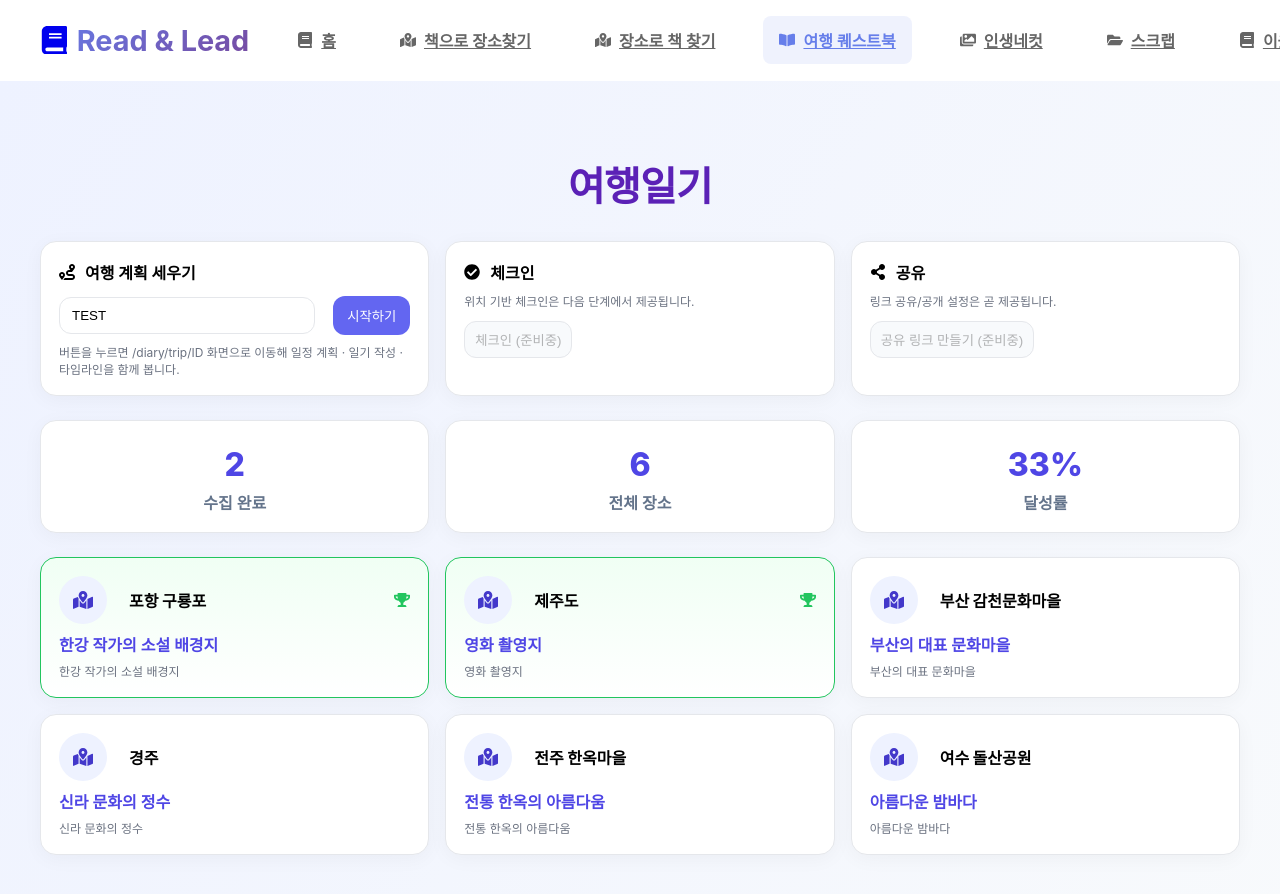
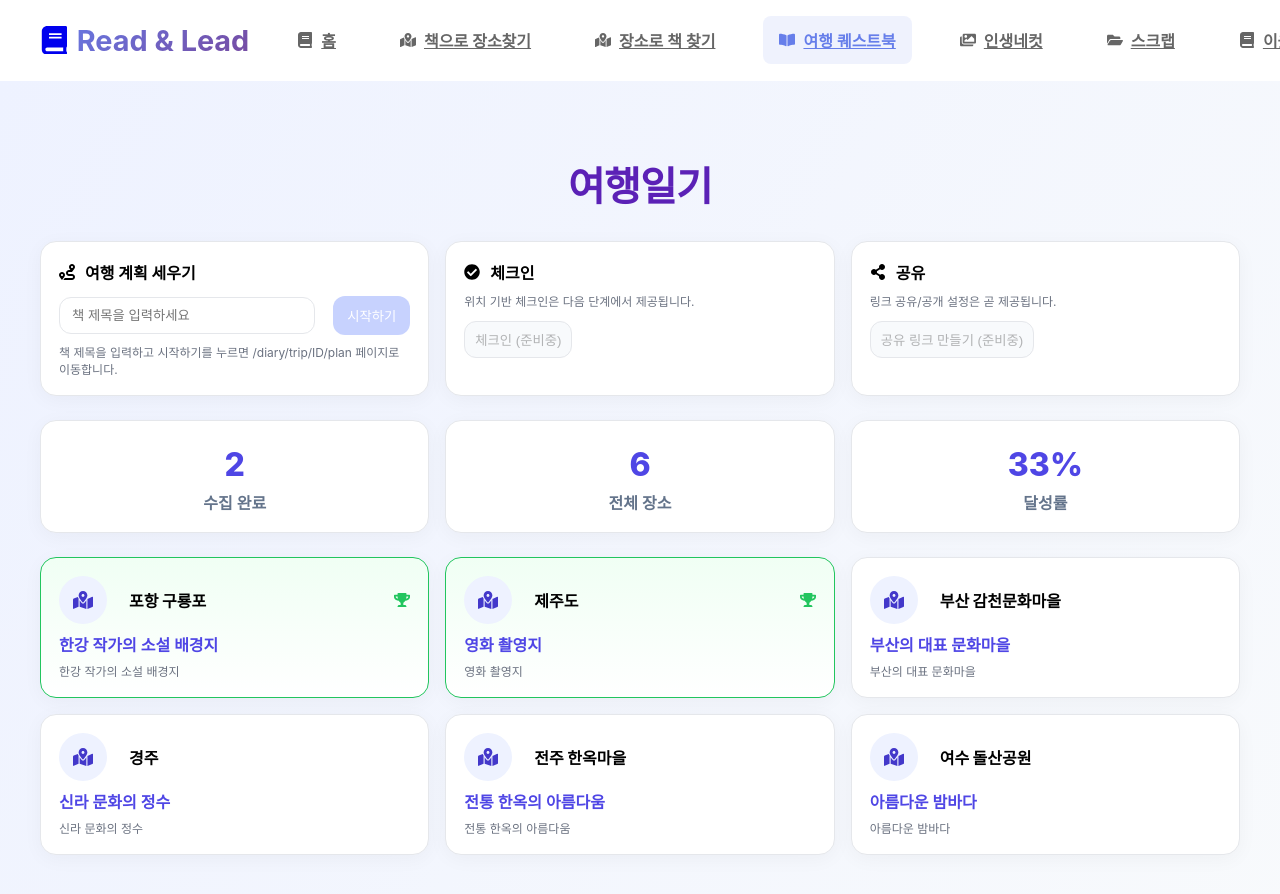
Before and after one commit to jooho-le/ReadANDLead, a React (Create React App) app in the folder react-frontend/: page /diary in a window 1280 px wide. Shown: the top 894 px of the page. Built offline with nearby package versions, Linux system fonts and the light colour scheme; no server answers.

Commit message:
[여행 계획 세우기] -ing

```diff
--- a/react-frontend/src/App.tsx
+++ b/react-frontend/src/App.tsx
@@ -17,6 +17,7 @@ import Neighbors from './pages/Neighbors';
 import NeighborPostPage from './pages/NeighborPost';
 import NeighborCompose from './pages/NeighborCompose';
 import PlaceToBook from './pages/PlaceToBook';
+import DiaryTripLayout from "./pages/DiaryTripPage";
 
 const Main = styled.main`
   min-height: 100vh;
@@ -36,6 +37,7 @@ export default function App() {
           <Route path="/diary" element={<TravelDiary />} />
           <Route path="/four-cut" element={<FourCutCreator />} />
           <Route path="/literary-scrap" element={<LiteraryTripScrap />} />
+          <Route path="/diary/trip/:id/plan" element={<DiaryTripLayout />} />
 
           {/* ✅ 'new'는 :id보다 먼저 선언해야 함 */}
           <Route path="/neighbors/new" element={<NeighborCompose />} />
--- a/react-frontend/src/pages/DiaryTripPage.tsx
+++ b/react-frontend/src/pages/DiaryTripPage.tsx
@@ -2,6 +2,7 @@
 
 import { NavLink, Outlet, useParams } from 'react-router-dom';
 import styled from 'styled-components';
+import { useLocation } from 'react-router-dom';
 import { useEffect, useMemo, useState } from 'react';
 import { StopPlanner } from '../components/StopPlanner';
 import { DiaryComposer } from '../components/diary/DiaryComposer';
@@ -17,6 +18,7 @@ const Tabs = styled.div`
   a{ padding:10px 14px; border-radius:12px 12px 0 0; text-decoration:none; color:#475569; }
   a.active{ background:#ffffff; border:1px solid #e5e7eb; border-bottom-color:transparent; color:#111827; }
 `;
+
 
 /* ---------------- Layout ---------------- */
 
@@ -41,11 +43,13 @@ export default function DiaryTripLayout() {
 export function PlanPanel() {
   const { id } = useParams<{ id: string }>();
   return (
-    <div style={{display:'grid', gap:12}}>
+    <div style={{ display: 'grid', gap: 12 }}>
+
       <StopPlanner tripId={id!} onAdded={() => { /* 필요시 토스트 */ }} />
     </div>
   );
 }
+
 
 export function JournalPanel() {
   const { id } = useParams<{ id: string }>();
--- a/react-frontend/src/pages/TravelDiary.tsx
+++ b/react-frontend/src/pages/TravelDiary.tsx
@@ -63,7 +63,18 @@ const Pill = styled.div`
 
 export default function TravelDiary() {
   const nav = useNavigate();
-  const [tripId, setTripId] = useState('TEST');
+  const [bookTitle, setBookTitle] = useState('');
+
+  const handleStart = () => {
+    const title = bookTitle.trim();
+    if (!title) return;
+    const id =
+      typeof crypto !== 'undefined' && (crypto as any).randomUUID
+        ? (crypto as any).randomUUID()
+        : `trip_${Date.now().toString(36)}`;
+    const qs = new URLSearchParams({ title }).toString();
+    nav(`/diary/trip/${encodeURIComponent(id)}/plan?${qs}`);
+  };
 
   // 데모 데이터(원래 있던 카드 레이아웃)
   const collections = [
@@ -81,25 +92,45 @@ export default function TravelDiary() {
       <Container>
         <Title>여행일기</Title>
 
-        {/* 액션 카드 */}
+        {/* 액션 카드 (여기서만 책 제목 입력/시작하기 표시) */}
         <Grid3>
           <Card>
             <Row style={{justifyContent:'space-between'}}>
               <Row><RcIcon icon={FaRoute} /><b>여행 계획 세우기</b></Row>
             </Row>
-            <Row style={{marginTop:12}}>
+            <Row style={{ marginTop: 12 }}>
               <input
-                value={tripId}
-                onChange={e=>setTripId(e.target.value)}
-                placeholder="TRIP ID"
-                style={{flex:1, padding:'10px 12px', border:'1px solid #e5e7eb', borderRadius:12}}
+                value={bookTitle}
+                onChange={(e) => setBookTitle(e.target.value)}
+                onKeyDown={(e) => e.key === 'Enter' && handleStart()}
+                placeholder="책 제목을 입력하세요"
+                style={{
+                  flex: 1,
+                  padding: '10px 12px',
+                  border: '1px solid #e5e7eb',
+                  borderRadius: 12,
+                  outline: 'none',
+                }}
               />
               <button
-                onClick={()=> nav(`/diary/trip/${encodeURIComponent(tripId)}/plan`)}
-                style={{marginLeft:8, padding:'10px 14px', borderRadius:12, background:'#6366f1', color:'#fff', border:'none'}}
-              >시작하기</button>
+                onClick={handleStart}
+                disabled={!bookTitle.trim()}
+                style={{
+                  marginLeft: 8,
+                  padding: '10px 14px',
+                  borderRadius: 12,
+                  background: bookTitle.trim() ? '#6366f1' : '#c7d2fe',
+                  color: '#fff',
+                  border: 'none',
+                  cursor: bookTitle.trim() ? 'pointer' : 'not-allowed',
+                }}
+              >
+                시작하기
+              </button>
             </Row>
-            <Muted style={{marginTop:8}}>버튼을 누르면 /diary/trip/ID 화면으로 이동해 일정 계획 · 일기 작성 · 타임라인을 함께 봅니다.</Muted>
+            <Muted style={{ marginTop: 8 }}>
+              책 제목을 입력하고 시작하기를 누르면 /diary/trip/ID/plan 페이지로 이동합니다.
+            </Muted>
           </Card>
 
           <Card>
@@ -122,7 +153,7 @@ export default function TravelDiary() {
           <StatCard><h3>{Math.round((collected/collections.length)*100)}%</h3><span>달성률</span></StatCard>
         </Grid3>
 
-        {/* 수집 카드 그리드 */}
+        {/* 수집 카드 그리드 ) */}
         <CollectionGrid>
           {collections.map(c=>(
             <PlaceCard key={c.id} active={c.collected}>
```
